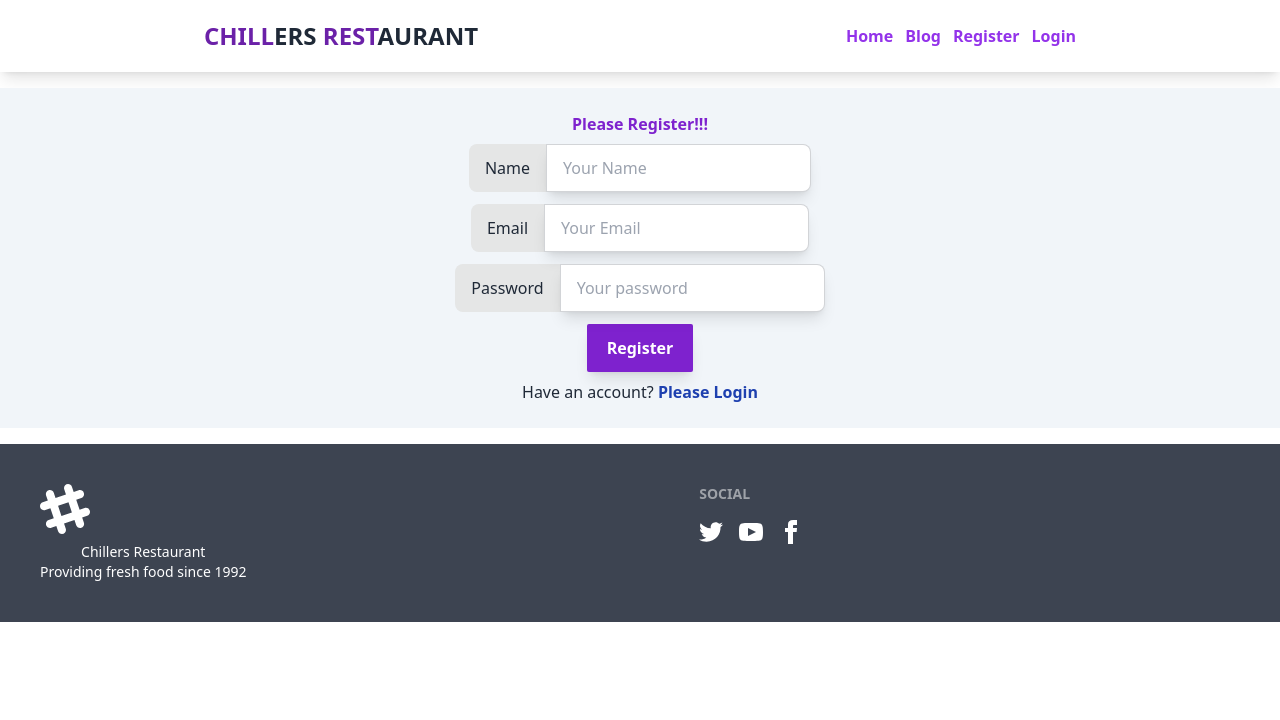
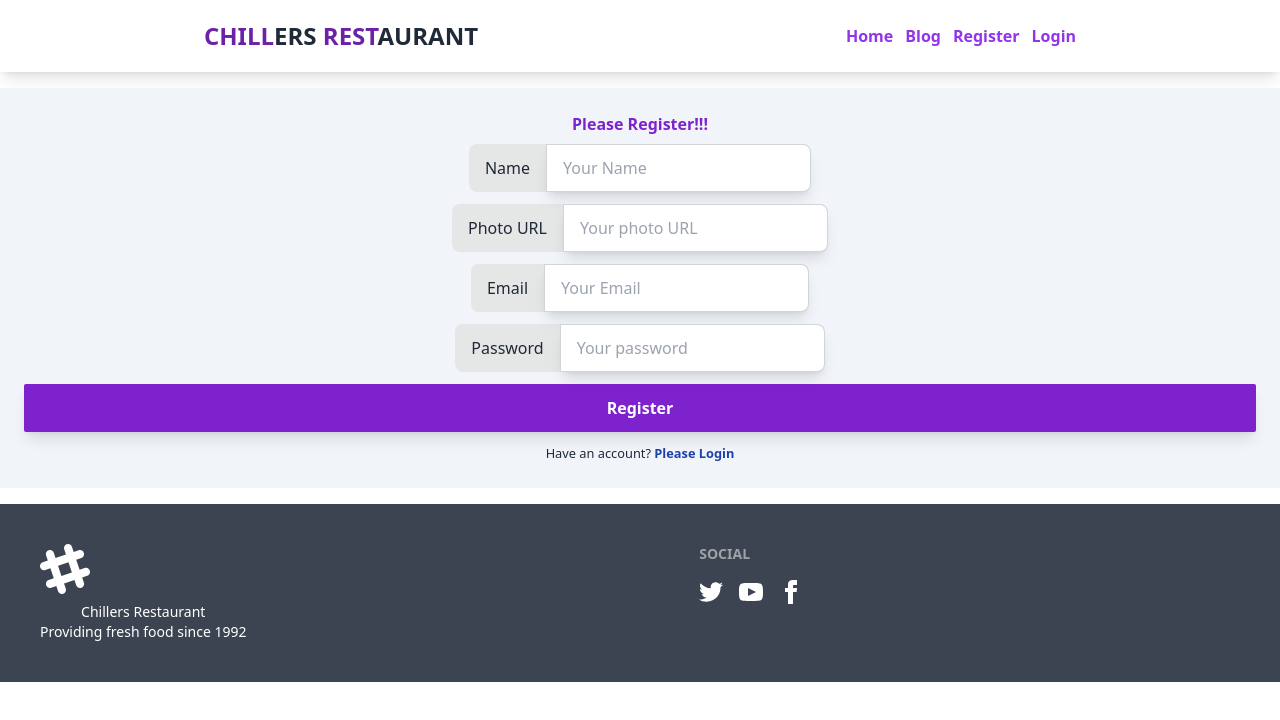
Before and after one commit to rakibulhaque-dev/chillers-restaurant-client, a React (Vite) app: page /register in a window 1280 px wide. Shown: the top 720 px of the page. Built offline with nearby package versions, Linux system fonts and the light colour scheme.

Commit message:
some component styled newly

```diff
--- a/src/Components/Login/Login.jsx
+++ b/src/Components/Login/Login.jsx
@@ -15,18 +15,21 @@ function Login() {
         <div className='container mx-auto text-center'>
             <Header></Header>
             <form onSubmit={handleSubmit} className='items-center p-6 text-center bg-slate-100'>
-            <h2 className='mb-2 font-bold text-purple-700'>Please Login!!!</h2>
+                <h2 className='mb-2 font-bold text-purple-700'>Please Login!!!</h2>
                 <label className="flex justify-center input-group">
                     <span>Email</span>
-                    <input type="email" placeholder="Your Email" className="shadow-lg input input-bordered" />
+                    <input type="email" placeholder="Your Email" className="shadow-lg input input-bordered" required />
                 </label>
-                <label className="flex justify-center mt-3 input-group">
-                    <span>Password</span>
-                    <input type="password" placeholder="Your password" className="shadow-lg input input-bordered" />
-                </label>
+                    <label className="flex justify-center mt-3 input-group">
+                        <span>Password</span>
+                        <input type="password" placeholder="Your password" className="shadow-lg input input-bordered" required />
+                    </label>
 
-                <button className='px-5 py-3 mt-3 font-bold text-white bg-purple-700 rounded-sm shadow-lg' type="submit">Login</button>
-            <p className='mt-2'>Don't have any account? <Link className='font-bold text-blue-800' to="/register">Please Register</Link> </p>
+                <div className='form-control'>
+                    <button className='px-5 py-3 mt-3 font-bold text-white bg-purple-700 rounded-sm shadow-lg' type="submit">Login</button>
+                </div>
+
+                <p className='mt-2'><small>Don't have any account? <Link className='font-bold text-blue-800' to="/register">Please Register</Link></small> </p>
             </form>
             <Footer></Footer>
         </div>
--- a/src/Components/Register/Register.jsx
+++ b/src/Components/Register/Register.jsx
@@ -5,29 +5,36 @@ import Header from '../Shared/Header/Header';
 import Footer from '../Shared/Footer/Footer';
 
 function Register() {
-    const handleRegister = () =>{
+    const handleRegister = () => {
         event.preventDefault()
     }
     return (
         <div className='container mx-auto text-center'>
             <Header></Header>
             <form onSubmit={handleRegister} className='items-center p-6 text-center bg-slate-100'>
-            <h2 className='mb-2 font-bold text-purple-700'>Please Register!!!</h2>
+                <h2 className='mb-2 font-bold text-purple-700'>Please Register!!!</h2>
                 <label className="flex justify-center mb-3 input-group">
                     <span>Name</span>
-                    <input type="text" placeholder="Your Name" className="shadow-lg input input-bordered" />
+                    <input type="text" placeholder="Your Name" className="shadow-lg input input-bordered" required />
                 </label>
+                <label className="flex justify-center mb-3 input-group">
+                    <span>Photo URL</span>
+                    <input type="text" placeholder="Your photo URL" className="shadow-lg input input-bordered" required />
+                </label>
+
                 <label className="flex justify-center input-group">
                     <span>Email</span>
-                    <input type="email" placeholder="Your Email" className="shadow-lg input input-bordered" />
+                    <input type="email" placeholder="Your Email" className="shadow-lg input input-bordered" required />
                 </label>
                 <label className="flex justify-center mt-3 input-group">
                     <span>Password</span>
-                    <input type="password" placeholder="Your password" className="shadow-lg input input-bordered" />
+                    <input type="password" placeholder="Your password" className="shadow-lg input input-bordered" required />
                 </label>
 
-                <button className='px-5 py-3 mt-3 font-bold text-white bg-purple-700 rounded-sm shadow-lg' type="submit">Register</button>
-            <p className='mt-2'>Have an account? <Link className='font-bold text-blue-800' to="/login">Please Login</Link> </p>
+                <div className='form-control'>
+                    <button className='px-5 py-3 mt-3 font-bold text-white bg-purple-700 rounded-sm shadow-lg' type="submit">Register</button>
+                </div>
+                <p className='mt-2'><small>Have an account? <Link className='font-bold text-blue-800' to="/login">Please Login</Link></small> </p>
             </form>
             <Footer></Footer>
         </div>
```
